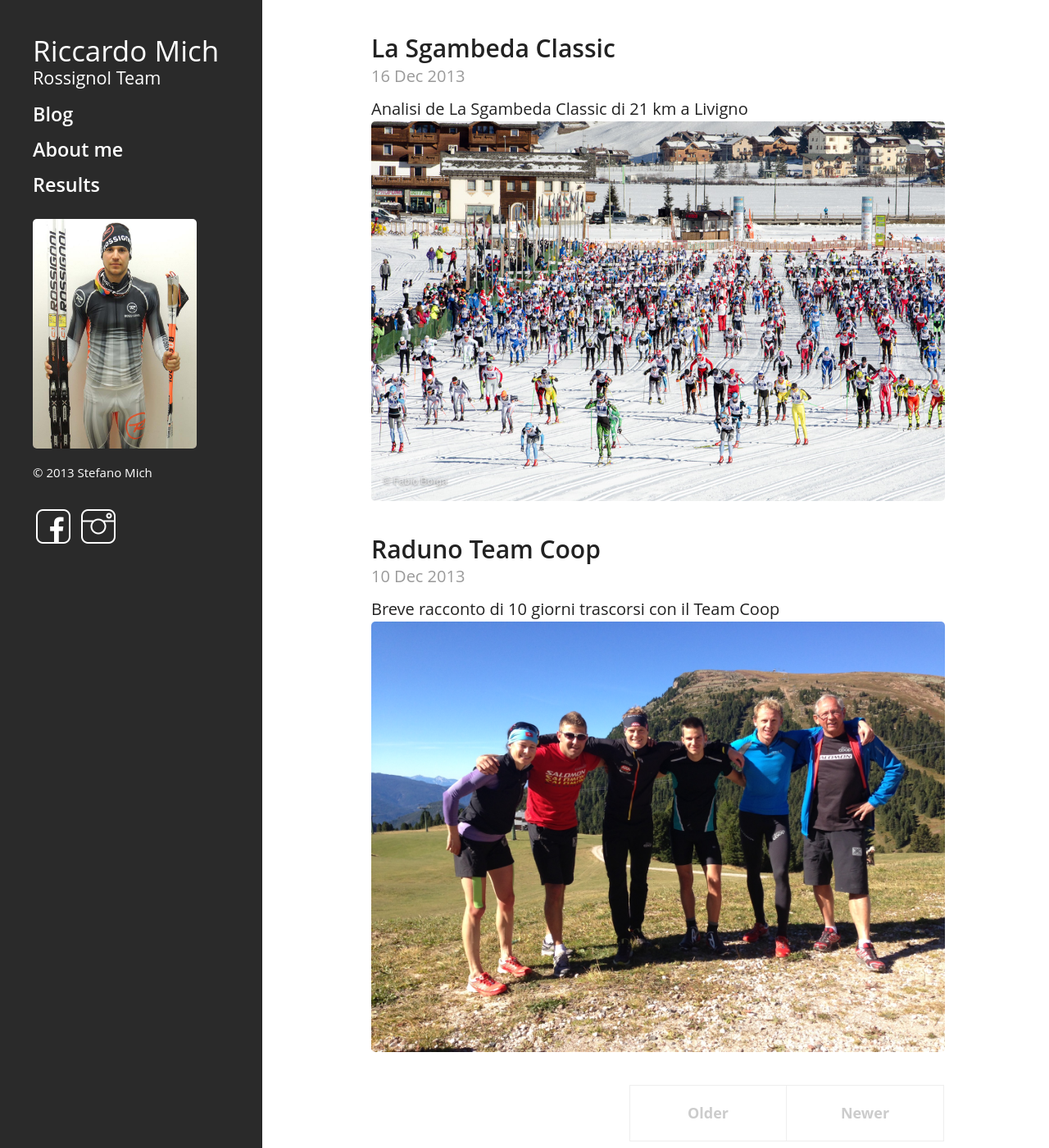
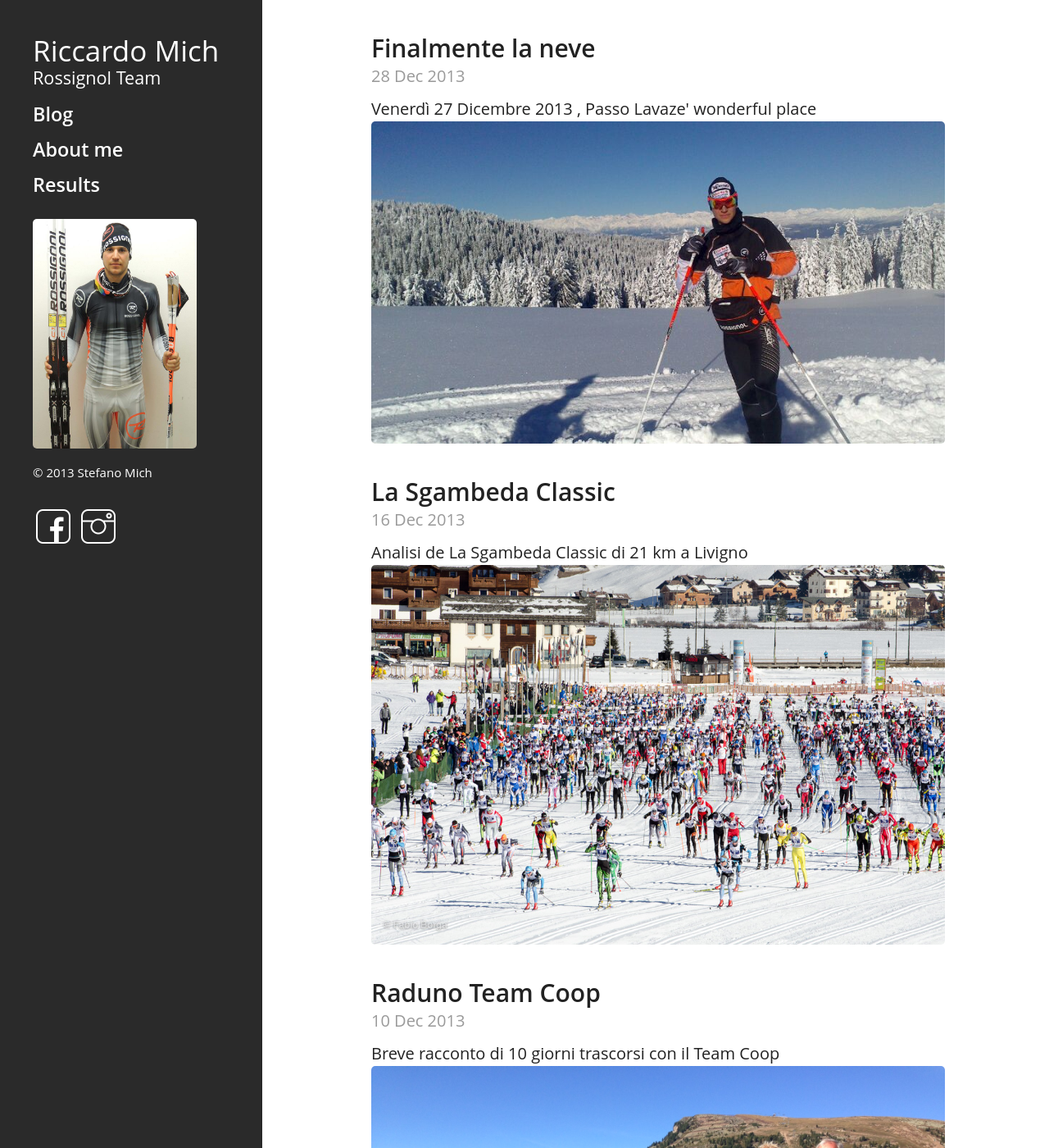
Before and after one commit to stefanomich22/mich93.github.io, a Jekyll site: the page built from index.html, in a window 1280 px wide and 1400 px high. Shown: the whole window at 82% size. Built offline with Jekyll 4.4.1, drawn with Linux system fonts in a browser that asks for light colours; Markdown is read by kramdown in place of the engine named in the settings; the list of posts is cut into pages by our own code; some of the changed lines change nothing that is shown.

Commit message:
new post

```diff
--- /dev/null
+++ b/_posts/2013-12-28-Finalmente la neve.md
@@ -0,0 +1,22 @@
+---
+layout: post
+title: Finalmente la neve
+excerpt: Venerdì 27 Dicembre 2013 , Passo Lavaze' wonderful place <img class="postimg" src="/images/lava_profile.jpg">
+---
+
+Primo giorno di vera neve !!
+
+Stupenda giornata oggi con i miei amici Gardener Stefano e Fanton Paolo al passo Lavaze'.<br>
+Inizio allenamento ore 10:00 , temperatura di -3 gradi e neve fresca caduta il giorno prima, ben 70 cm. Finalmente sono riusciti a battere la pista Malga Ora e a breve apriranno altre piste fantastiche per allungare i kilometri totali di piste.<br>
+Dopo l'annullamento della gara Team Sprint di Fiera di Primiero, causa forte pioggia , non mi restava che fare qualche veloce oggi e la gara Base Tuono la prossima domenica.<br>
+Allenamento di oggi : 2 h totali a skating con lavori 6 x 3 min veloce controllato con recuperi di 3 min ; sensazione abbastanza buone.<br>
+Ecco alcune foto delle stupenda sciata di questa mattina!<br>
+Complimenti a Stefano Gardener per la caduta :)<br>
+
+Riccardo
+
+
+
+
+<a href="/images/sgambeda.jpg"><img class="postimg" src="/images/lava_profile.jpg"></a>
+<a href="/images/sgambeda.jpg"><img class="postimg" src="/images/lava_tre.jpg"></a>
--- a/public/css/hyde.css
+++ b/public/css/hyde.css
@@ -351,7 +351,7 @@ a:hover {
 }
 .resultsTable{
 	text-align:center;
-	width: 150px;
+	width: 100px;
 
 }
 	/* Responsive
```
Also changed, not shown: images/altAtuthteHsdkVzc2sX9MTnichKaJeDOFb-OdM88NJJR6f.jpg (added), images/lava_profile.jpg (added), images/lava_tre.jpg (added).
